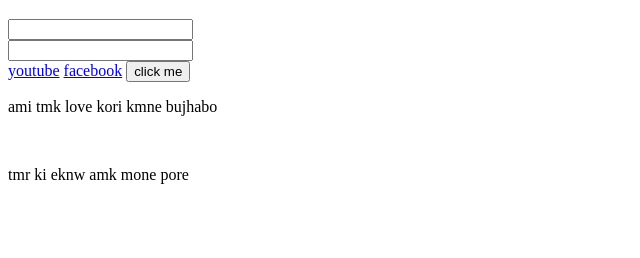
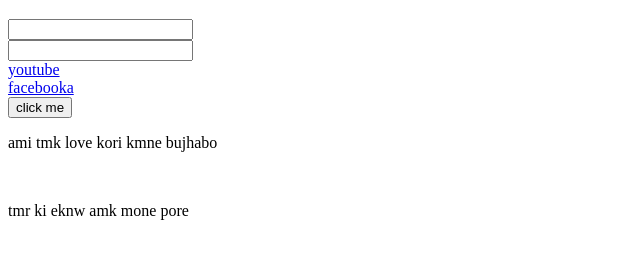
Before and after one commit to moHazzad/My-First-website, a plain HTML site: page index.html in a window 1280 px wide. Shown: the part 178-436 px from the top of the page, without its empty margins (0-640 px from the left). Drawn offline with Linux system fonts and the light colour scheme.

Commit message:
lined done

```diff
--- a/index.html
+++ b/index.html
@@ -21,7 +21,9 @@
     <input name="password" type="text">
     <br>
     <a href="www.youtube.com">youtube</a>
-    <a href="www.facbook.com">facebook</a>
+    <br>
+    <a href="www.facbook.com">facebooka</a>
+    <br>
 
     <button> click me </button>
     <br>
```
